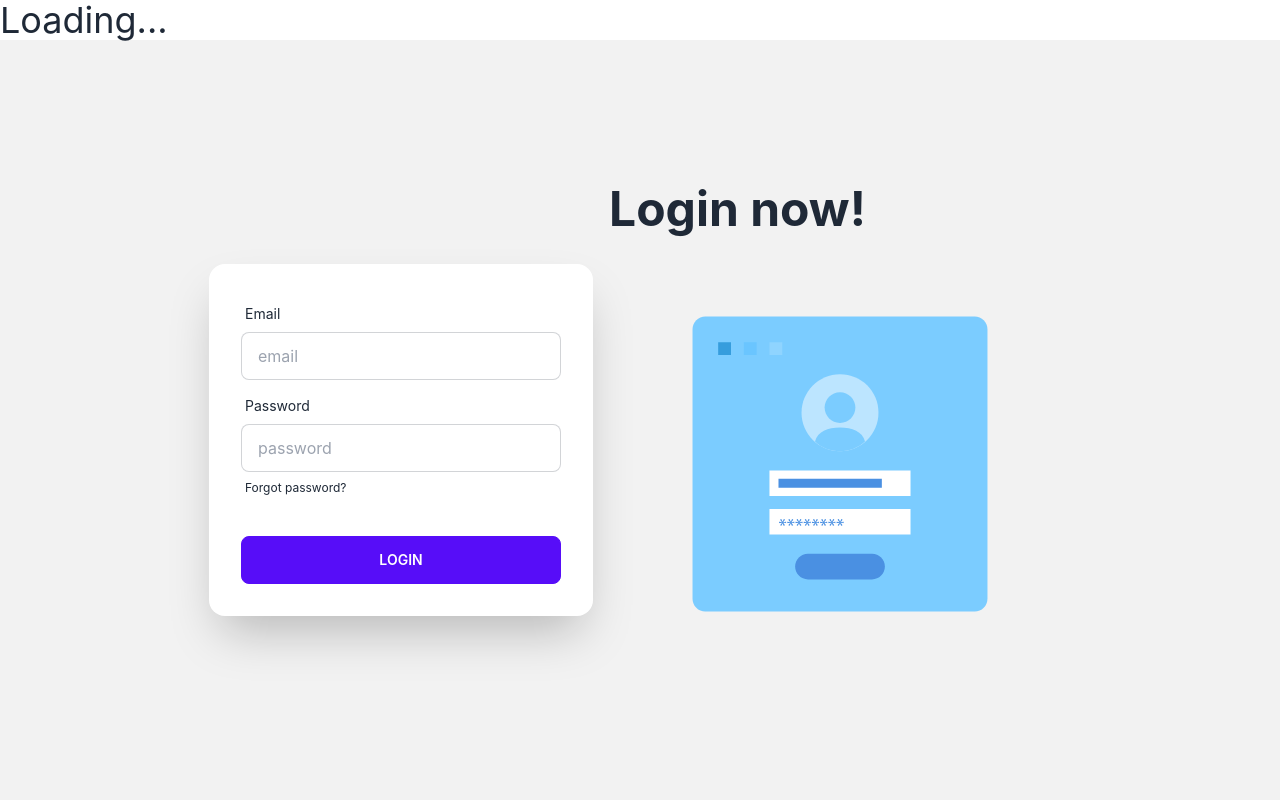
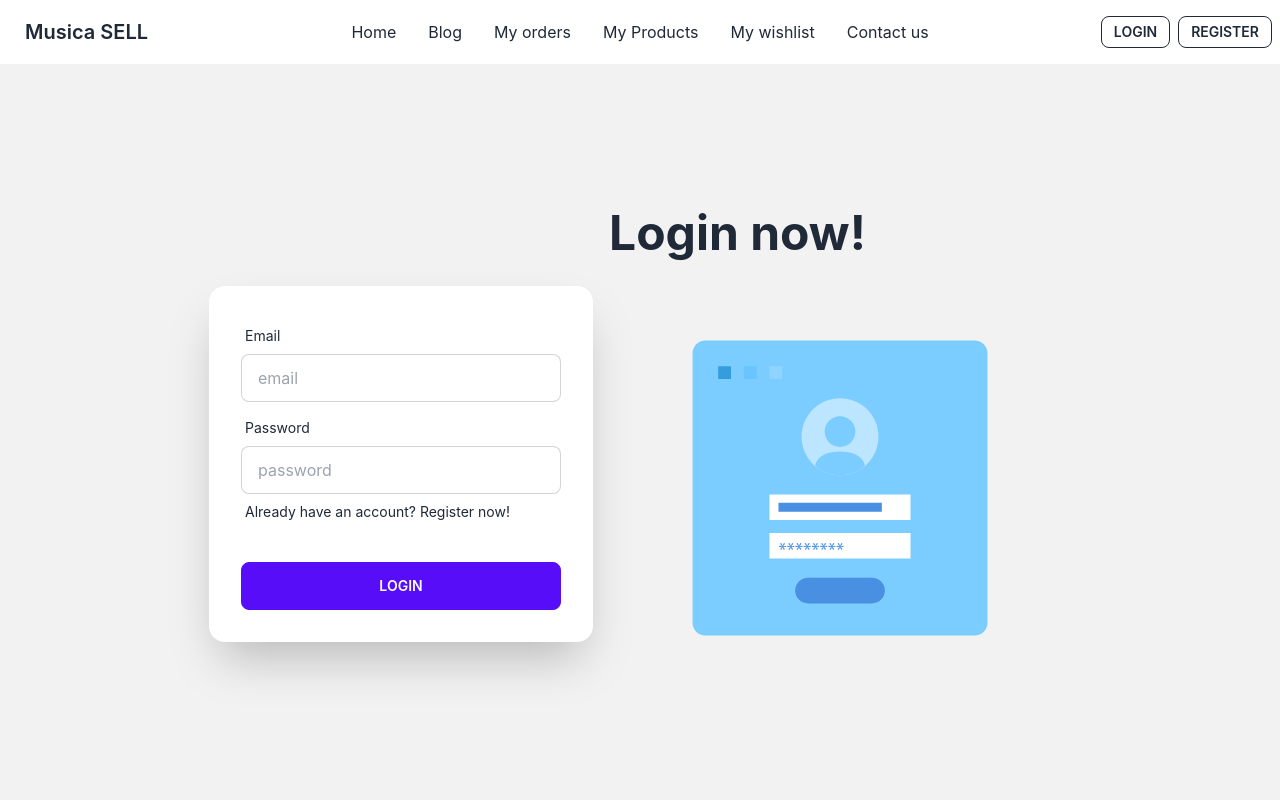
Before and after one commit to gaznafis007/musica-sell-client, a React (Create React App) app: page /login in a window 1280 px wide. Shown: the top 800 px of the page. Built offline with nearby package versions, Linux system fonts and the light colour scheme; no server answers.

Commit message:
correction

```diff
--- a/public/index.html
+++ b/public/index.html
@@ -24,7 +24,7 @@
       work correctly both with client-side routing and a non-root public URL.
       Learn how to configure a non-root public URL by running `npm run build`.
     -->
-    <title>React App</title>
+    <title>Musica Sell</title>
   </head>
   <body>
     <noscript>You need to enable JavaScript to run this app.</noscript>
--- a/src/Components/Header/Header.js
+++ b/src/Components/Header/Header.js
@@ -2,27 +2,13 @@ import { useQuery } from "@tanstack/react-query";
 import React, { useContext } from "react";
 import { Link } from "react-router-dom";
 import { AuthContext } from "../../Context/AuthProvider";
+import Spinner from "../Spinner/Spinner";
 
 const Header = () => {
   const { user, logout, loading, setLoading } = useContext(AuthContext);
-  const { data: loggedUser, isLoading } = useQuery({
-    queryKey: ["user"],
-    queryFn: async () => {
-      setLoading(true);
-      const res = await fetch(
-        `http://localhost:5000/users?email=${user?.email}`
-      );
-      const data = res.json();
-      setLoading(false);
-      return data;
-    },
-  });
   const handleLogout = () => {
     logout();
   };
-  if (isLoading) {
-    return <h2 className="text-4xl text-center-text-primary">Loading...</h2>;
-  }
   // console.log(loggedUser[0]);
   const listItems = (
     <>
@@ -33,11 +19,10 @@ const Header = () => {
         <Link to="/blog">Blog</Link>
       </li>
       <li>
-        {loggedUser[0]?.seller ? (
-          <Link to="/myproducts">My products</Link>
-        ) : (
-          <Link to="/myorders">My orders</Link>
-        )}
+        <Link to="/myorders">My orders</Link>
+      </li>
+      <li>
+        <Link to="/myproducts">My Products</Link>
       </li>
       <li>
         <Link to="/">My wishlist</Link>
@@ -48,7 +33,7 @@ const Header = () => {
     </>
   );
   if (loading) {
-    return <h2 className="text-4xl text-center text-primary">Loading...</h2>;
+    return <Spinner></Spinner>;
   }
   return (
     <div className="navbar bg-base-100">
--- a/src/Components/Private/PrivateRoute.js
+++ b/src/Components/Private/PrivateRoute.js
@@ -1,12 +1,13 @@
 import React, { useContext } from "react";
 import { Navigate, useLocation } from "react-router-dom";
 import { AuthContext } from "../../Context/AuthProvider";
+import Spinner from "../Spinner/Spinner";
 
 const PrivateRoute = ({ children }) => {
   const { user, loading } = useContext(AuthContext);
   const location = useLocation();
   if (loading) {
-    return <h1 className="text-center text-5xl text-success">Loading...</h1>;
+    return <Spinner></Spinner>;
   }
   if (user?.uid) {
     return children;
--- /dev/null
+++ b/src/Components/Spinner/Spinner.js
@@ -0,0 +1,18 @@
+import React from "react";
+
+const Spinner = () => {
+  return (
+    <div>
+      <progress className="progress progress-primary w-56" max="100"></progress>
+      <progress
+        className="progress progress-secondary w-56"
+        max="100"
+      ></progress>
+      <progress className="progress progress-accent w-56" max="100"></progress>
+      <progress className="progress progress-info w-56" max="100"></progress>
+      <progress className="progress progress-error w-56" max="100"></progress>
+    </div>
+  );
+};
+
+export default Spinner;
--- a/src/Pages/Login/Login.js
+++ b/src/Pages/Login/Login.js
@@ -3,7 +3,7 @@ import Lottie from "lottie-react";
 import logInImg from "./log-in.json";
 import { useForm } from "react-hook-form";
 import { AuthContext } from "../../Context/AuthProvider";
-import { useLocation, useNavigate } from "react-router-dom";
+import { Link, useLocation, useNavigate } from "react-router-dom";
 const Login = () => {
   const { logIn } = useContext(AuthContext);
   const navigate = useNavigate();
@@ -59,9 +59,10 @@ const Login = () => {
                 className="input input-bordered"
               />
               <label className="label">
-                <a href="#" className="label-text-alt link link-hover">
-                  Forgot password?
-                </a>
+                <p className="label-text">
+                  Already have an account?{" "}
+                  <Link to="/signup">Register now!</Link>
+                </p>
               </label>
             </div>
             <div className="form-control mt-6">
--- a/src/Pages/MyProducts/AddProducts/AddProducts.js
+++ b/src/Pages/MyProducts/AddProducts/AddProducts.js
@@ -1,4 +1,3 @@
-import { async } from "@firebase/util";
 import { useQuery } from "@tanstack/react-query";
 import React, { useContext } from "react";
 import { useForm } from "react-hook-form";
@@ -14,7 +13,7 @@ const AddProducts = () => {
       return data;
     },
   });
-  const { register, handleSubmit, formState } = useForm();
+  const { register, handleSubmit } = useForm();
   const handleAddProduct = (data, event) => {
     event.preventDefault();
     const image = data.image[0];
--- a/src/Pages/MyProducts/ProductTable/ProductTable.js
+++ b/src/Pages/MyProducts/ProductTable/ProductTable.js
@@ -1,5 +1,6 @@
 import { useQuery } from "@tanstack/react-query";
 import React, { useContext } from "react";
+import Spinner from "../../../Components/Spinner/Spinner";
 import { AuthContext } from "../../../Context/AuthProvider";
 import TableRow from "./TableRow";
 
--- a/src/Pages/Signup/Signup.js
+++ b/src/Pages/Signup/Signup.js
@@ -3,7 +3,7 @@ import { useForm } from "react-hook-form";
 import Lottie from "lottie-react";
 import signup from "./login.json";
 import { AuthContext } from "../../Context/AuthProvider";
-import { useNavigate } from "react-router-dom";
+import { Link, useNavigate } from "react-router-dom";
 
 const Signup = () => {
   //   const imgKey = process.env.REACT_APP_imgKey;
@@ -148,9 +148,9 @@ const Signup = () => {
                 <p className="text-error">{errors?.password?.message}</p>
               )}
               <label className="label">
-                <a href="#" className="label-text-alt link link-hover">
-                  Forgot password?
-                </a>
+                <Link to="/login" className="label-text-alt link link-hover">
+                  Have and Account? Login!
+                </Link>
               </label>
             </div>
             <div className="form-control mt-6">
```
